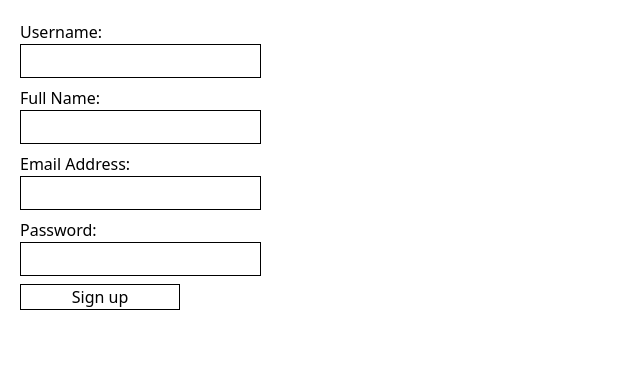
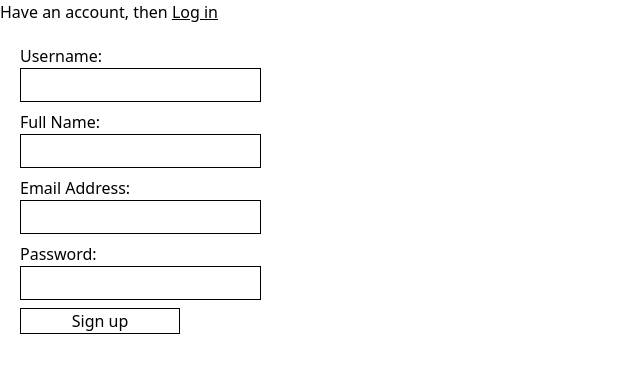
Before and after one commit to prechy123/Anime-Connect, a React (Create React App) app in the folder frontend/: page /signup in a window 1280 px wide. Shown: the top 370 px of the page, without its empty margins (0-640 px from the left). Built offline with nearby package versions, Linux system fonts and the light colour scheme.

Commit message:
signup login

```diff
--- a/frontend/src/components/Login.jsx
+++ b/frontend/src/components/Login.jsx
@@ -1,12 +1,11 @@
-import React, { useState } from "react";
+import React, { useEffect, useState } from "react";
 // import axios from "axios";
 import { useDispatch, useSelector } from "react-redux";
 import { siginAction } from "../redux/actions/authenticationAction";
+import { Link } from "react-router-dom";
 
 function Login() {
   const dispatch = useDispatch()
-  const qwerty = useSelector(state => state)
-  console.log(qwerty)
   const [form, setForm] = useState({
     email: "",
     password: "",
@@ -29,8 +28,11 @@ function Login() {
       console.log(err.message);
     }
   };
+  const {successMessage} = useSelector(state => state.auth)
+  console.log(successMessage)
   return (
     <div>
+      <h2>Don't have an account <Link to={"/signup"} className=" underline">Sign up</Link></h2>
       <form className="form" onSubmit={handleSubmit}>
         <div>
           <label htmlFor="email"> Email Address: </label>
--- a/frontend/src/components/Signup.jsx
+++ b/frontend/src/components/Signup.jsx
@@ -1,5 +1,6 @@
 import React, { useState } from "react";
 import axios from "axios";
+import { Link } from "react-router-dom";
 
 function Signup() {
   const [form, setForm] = useState({
@@ -8,11 +9,14 @@ function Signup() {
     email: "",
     password: "",
   });
-  const handleSubmit = async(e) => {
+  const handleSubmit = async (e) => {
     e.preventDefault();
     try {
-      const response = await axios.post("http://127.0.0.1:4000/users/signup", form)
-      console.log(response.data.message)
+      const response = await axios.post(
+        "http://127.0.0.1:4000/users/signup",
+        form
+      );
+      console.log(response.data.message);
       setForm({
         username: "",
         fullname: "",
@@ -21,13 +25,16 @@ function Signup() {
       });
     } catch (err) {
       if (err.response) {
-        console.log(err.response.data)
+        console.log(err.response.data);
       }
       console.log(err);
     }
-
-  }
+  };
   return (
+    <div>
+      <h2>
+        Have an account, then <Link to={"/signin"} className=" underline">Log in</Link>
+      </h2>
       <form className="form" onSubmit={handleSubmit}>
         <div>
           <label htmlFor="username"> Username: </label>
@@ -71,6 +78,7 @@ function Signup() {
         </div>
         <button className="button">Sign up</button>
       </form>
+    </div>
   );
 }
 
```
Lines whose indentation alone changed are shown as unchanged.
